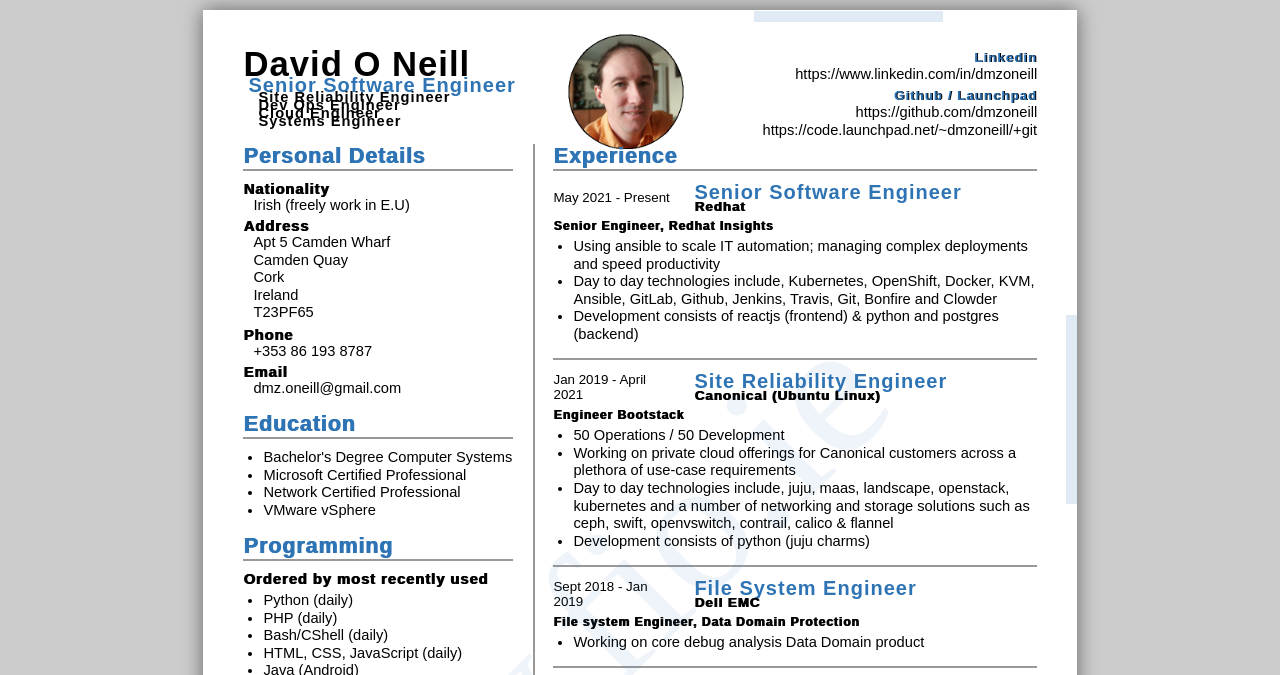
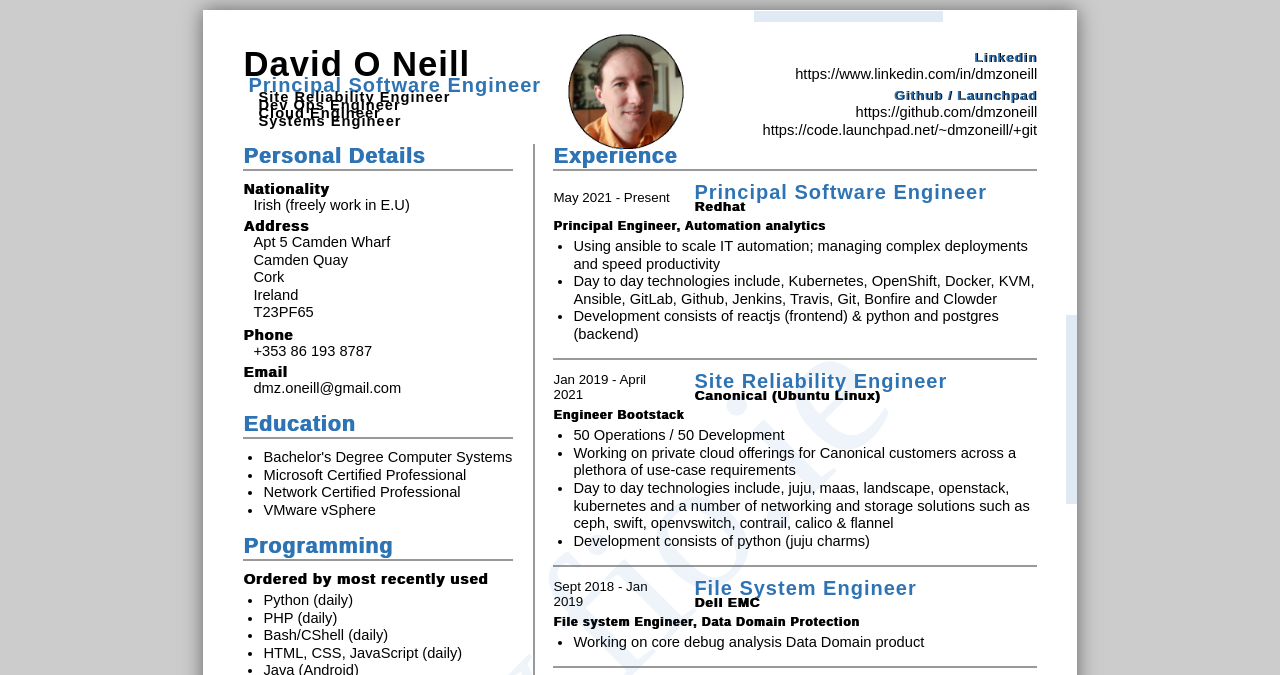
Before and after one commit to dmzoneill/curriculum-vitae, a plain HTML site: page index.html in a window 1280 px wide. Shown: the top 675 px of the page. Drawn offline with nearby package versions, Linux system fonts and the light colour scheme; a web font is replaced by a local one.

Commit message:
Update role

```diff
--- a/index.html
+++ b/index.html
@@ -43,7 +43,7 @@
                         <div class='ResumeHeader'>
                             <div class='ResumeHeaderLeft'>
                                 <h1>David O Neill</h1>
-                                <h3 class='role'>Senior Software Engineer</h3>
+                                <h3 class='role'>Principal Software Engineer</h3>
                                 <h4 class='role'>Site Reliability Engineer</h4>
                                 <h4 class='role'>Dev Ops Engineer</h4>
                                 <h4 class='role'>Cloud Engineer</h4>
@@ -124,12 +124,12 @@
                                     <div class='JobHeader'>
                                         <div class='JobPeriod'>May 2021 - Present</div>
                                         <div class='JobTitle'>
-                                            <h3>Senior Software Engineer</h3>
+                                            <h3>Principal Software Engineer</h3>
                                             <h6>Redhat</h6>
                                         </div>
                                     </div>
                                     <div class='JobBody'>
-                                        <h6>Senior Engineer, Redhat Insights</h6>
+                                        <h6>Principal Engineer, Automation analytics</h6>
                                         <ul class='JobDetails'>
                                             <li>Using ansible to scale IT automation; managing complex deployments and speed productivity</li>
                                             <li>Day to day technologies include, Kubernetes, OpenShift, Docker, KVM, Ansible, GitLab, Github, Jenkins, Travis, Git, Bonfire and Clowder</li>
```
